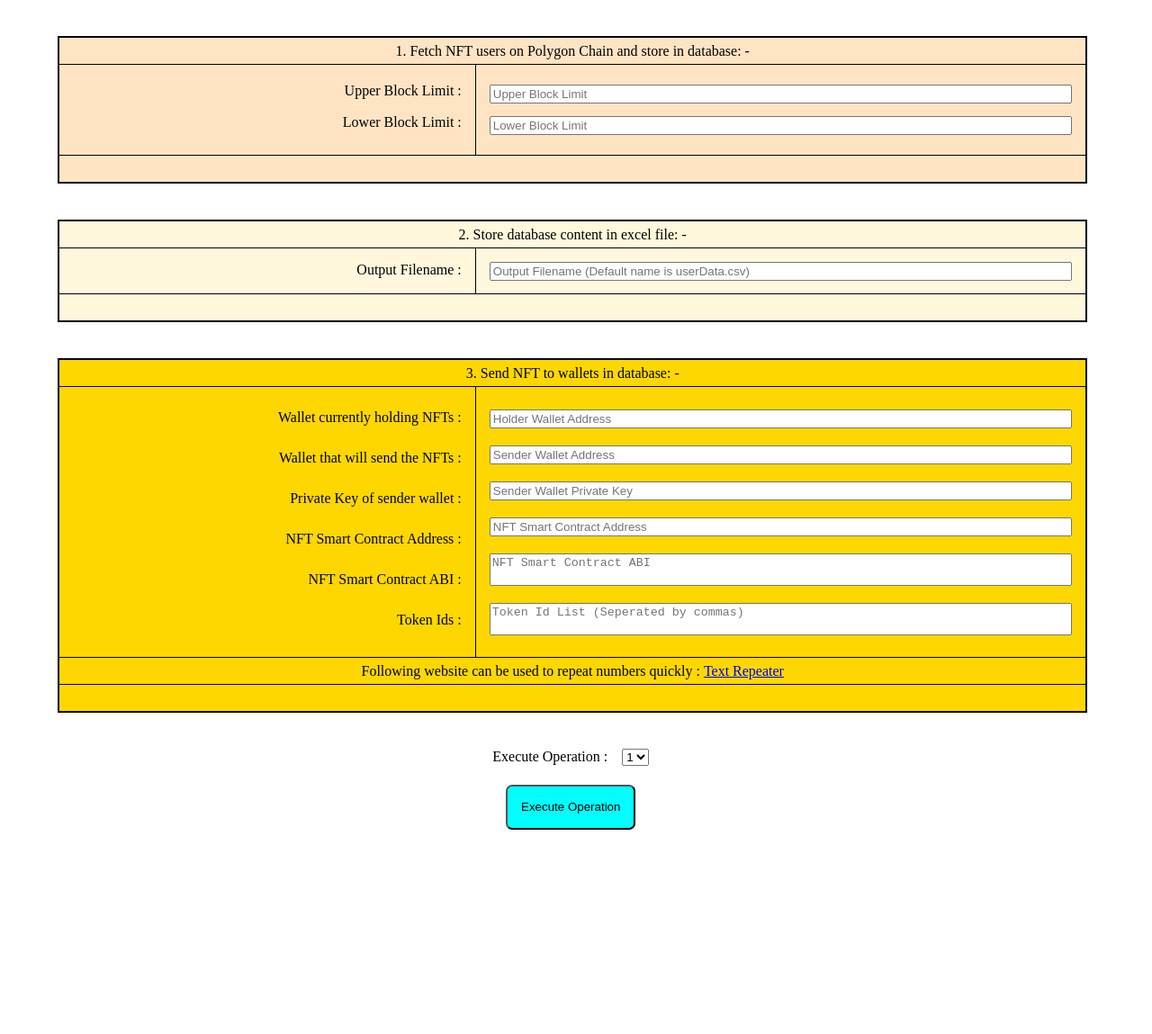
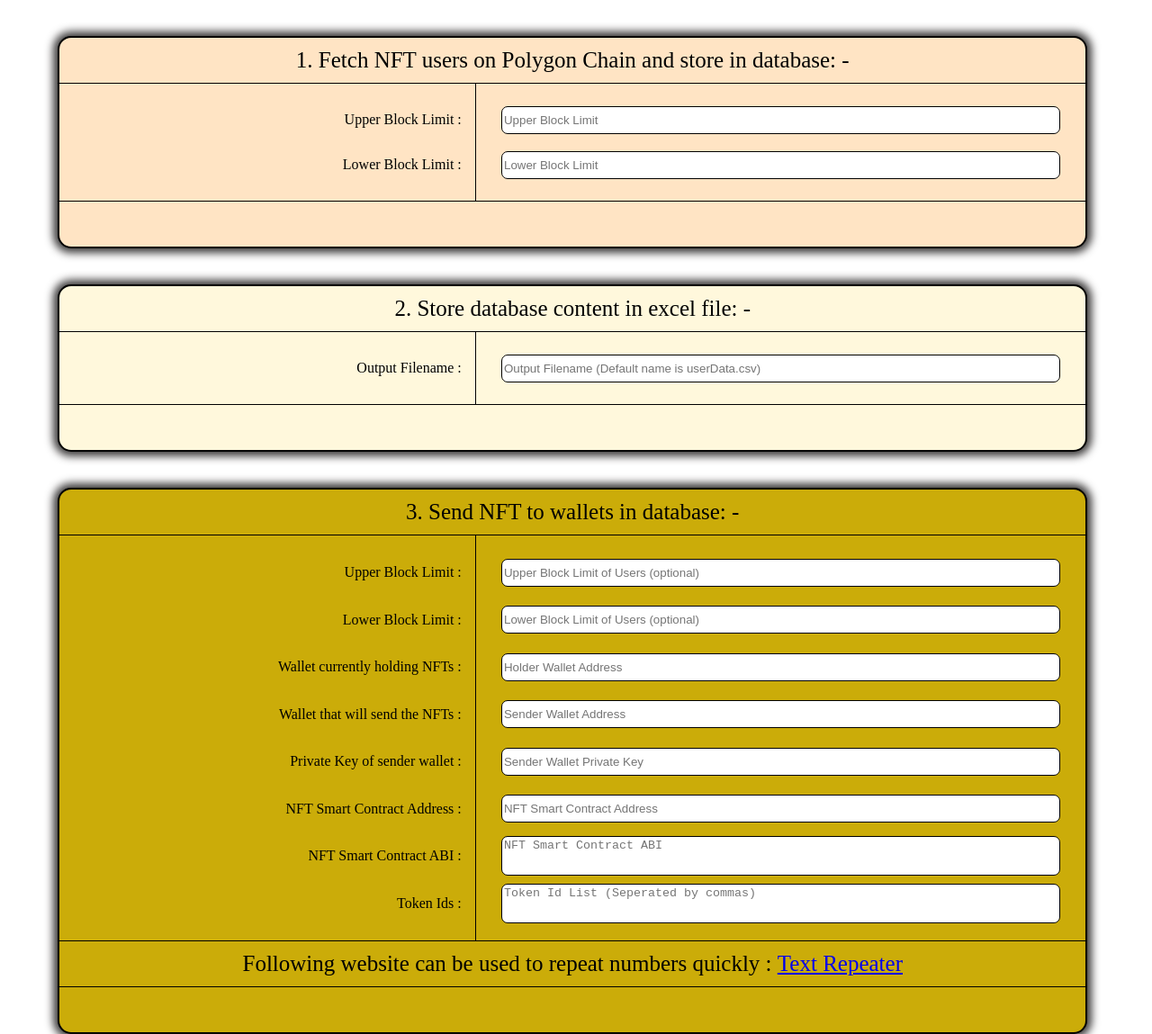
Before and after one commit to HentaiOusama/Polygon-Parser, a website: page public/index.html in a window 1280 px wide. Shown: the top 1149 px of the page at 90% size. Before the commit the page ends 1022 px from the top, so only its background shows below. Drawn offline with nearby package versions, Linux system fonts and the light colour scheme; no server answers.

Commit message:
UI Improvements.

```diff
--- a/public/index.css
+++ b/public/index.css
@@ -22,14 +22,21 @@ html body {
 
 .blockHolder {
     width: 99%;
+    height: fit-content;
+
     display: flex;
     flex-direction: column;
     border: 2px solid black;
     justify-content: space-around;
+
+    border-radius: 15px;
+    box-shadow: #3d3b3b 0 0 10px 5px;
 }
 
 .subBlock {
     width: 100%;
+    height: fit-content;
+
     display: flex;
 }
 
@@ -44,7 +51,9 @@ html body {
 
 .messageHolder {
     width: 100%;
-    height: 30px;
+    height: 50px;
+
+    font-size: 25px;
 
     display: flex;
     justify-content: center;
@@ -52,20 +61,62 @@ html body {
     text-align: center;
 }
 
-.subElementHolder {
+.subElementHolderLeft {
     width: 100%;
-    height: 25px;
+    height: 45px;
 
     display: flex;
     justify-content: flex-end;
+    text-align: right;
+    align-items: center;
+}
+
+.subElementHolderRight {
+    width: 100%;
+    height: 45px;
+
+    display: flex;
+    justify-content: center;
+    text-align: center;
+    align-items: center;
+}
+
+input {
+    width: 95%;
+    height: 60%;
+    border-radius: 7px;
+    border: 1px solid black;
+}
+
+input:active, :focus {
+    outline: none;
+}
+
+textarea {
+    width: 95%;
+    height: 85%;
+
+    border-radius: 7px;
+    border: 1px solid black;
+}
+
+textarea:active, :focus {
+    outline: none;
 }
 
 #executeButton {
     height: 100%;
     background: aqua;
+
+    border: none;
+    outline: none;
     border-radius: 7px;
+    box-shadow: #3d3b3b 0 0 10px 5px;
+
     cursor: pointer;
-    padding: 0 15px;
+    padding: 0 20px;
+
+    font-size: 30px;
 }
 
 #executeButton:disabled {
--- a/public/index.html
+++ b/public/index.html
@@ -11,22 +11,26 @@
 </head>
 <body>
 <div class="container">
-    <div class="blockHolder" style="height: 160px; background: bisque;">
+    <div class="blockHolder" style="background: bisque;">
         <div class="messageHolder" style="border-bottom: 1px solid black;">
             1. Fetch NFT users on Polygon Chain and store in database: -
         </div>
-        <div class="subBlock" style="height: 100px;">
-            <div class="wrapper" style="height: 100px; flex: 4 0 0; border-right: 1px solid black;">
-                <div class="subElementHolder">
+        <div class="subBlock">
+            <div class="wrapper" style="height: 130px; flex: 4 0 0; border-right: 1px solid black;">
+                <div class="subElementHolderLeft">
                     <label for="uBL">Upper Block Limit :</label>
                 </div>
-                <div class="subElementHolder">
+                <div class="subElementHolderLeft">
                     <label for="lBL">Lower Block Limit :</label>
                 </div>
             </div>
-            <div class="wrapper" style="height: 100px; flex: 6 0 0;">
-                <input type="number" id="uBL" placeholder="Upper Block Limit">
-                <input type="number" id="lBL" placeholder="Lower Block Limit">
+            <div class="wrapper" style="height: 130px; flex: 6 0 0;">
+                <div class="subElementHolderRight">
+                    <input type="number" id="uBL" placeholder="Upper Block Limit">
+                </div>
+                <div class="subElementHolderRight">
+                    <input type="number" id="lBL" placeholder="Lower Block Limit">
+                </div>
             </div>
         </div>
         <div class="messageHolder" id="messageHolder1" style="border-top: 1px solid black; color: crimson;"></div>
@@ -34,18 +38,20 @@
 
     <div style="width: 100%; height: 5vh;"></div>
 
-    <div class="blockHolder" style="height: 110px; background: cornsilk;">
+    <div class="blockHolder" style="background: cornsilk;">
         <div class="messageHolder" style="border-bottom: 1px solid black;">
             2. Store database content in excel file: -
         </div>
-        <div class="subBlock" style="height: 50px;">
-            <div class="wrapper" style="height: 50px; flex: 4 0 0; border-right: 1px solid black;">
-                <div class="subElementHolder">
+        <div class="subBlock">
+            <div class="wrapper" style="height: 80px; flex: 4 0 0; border-right: 1px solid black;">
+                <div class="subElementHolderLeft">
                     <label for="oFN">Output Filename :</label>
                 </div>
             </div>
-            <div class="wrapper" style="height: 50px; flex: 6 0 0;">
-                <input type="text" id="oFN" placeholder="Output Filename (Default name is userData.csv)">
+            <div class="wrapper" style="height: 80px; flex: 6 0 0;">
+                <div class="subElementHolderRight">
+                    <input type="text" id="oFN" placeholder="Output Filename (Default name is userData.csv)">
+                </div>
             </div>
         </div>
         <div class="messageHolder" id="messageHolder2" style="border-top: 1px solid black; color: crimson;"></div>
@@ -53,38 +59,63 @@
 
     <div style="width: 100%; height: 5vh;"></div>
 
-    <div class="blockHolder" style="height: 390px; background: gold;">
+    <div class="blockHolder" style="background: #cbac09;">
         <div class="messageHolder" style="border-bottom: 1px solid black;">
             3. Send NFT to wallets in database: -
         </div>
-        <div class="subBlock" style="height: 300px;">
-            <div class="wrapper" style="height: 300px; flex: 4 0 0; border-right: 1px solid black;">
-                <div class="subElementHolder">
+        <div class="subBlock">
+            <div class="wrapper" style="height: 450px; flex: 4 0 0; border-right: 1px solid black;">
+                <div class="subElementHolderLeft">
+                    <label for="sUBL">Upper Block Limit :</label>
+                </div>
+                <div class="subElementHolderLeft">
+                    <label for="sLBL">Lower Block Limit :</label>
+                </div>
+                <div class="subElementHolderLeft">
                     <label for="hWA">Wallet currently holding NFTs :</label>
                 </div>
-                <div class="subElementHolder">
+                <div class="subElementHolderLeft">
                     <label for="sWA">Wallet that will send the NFTs :</label>
                 </div>
-                <div class="subElementHolder">
+                <div class="subElementHolderLeft">
                     <label for="sPK">Private Key of sender wallet :</label>
                 </div>
-                <div class="subElementHolder">
+                <div class="subElementHolderLeft">
                     <label for="nSCA">NFT Smart Contract Address :</label>
                 </div>
-                <div class="subElementHolder">
+                <div class="subElementHolderLeft">
                     <label for="nSC_ABI">NFT Smart Contract ABI :</label>
                 </div>
-                <div class="subElementHolder">
+                <div class="subElementHolderLeft">
                     <label for="tIL">Token Ids :</label>
                 </div>
             </div>
-            <div class="wrapper" style="height: 300px; flex: 6 0 0;">
-                <input type="text" id="hWA" placeholder="Holder Wallet Address">
-                <input type="text" id="sWA" placeholder="Sender Wallet Address">
-                <input type="password" id="sPK" placeholder="Sender Wallet Private Key">
-                <input type="text" id="nSCA" placeholder="NFT Smart Contract Address">
-                <textarea id="nSC_ABI" placeholder="NFT Smart Contract ABI" style="resize: none;"></textarea>
-                <textarea id="tIL" placeholder="Token Id List (Seperated by commas)" style="resize: none;"></textarea>
+            <div class="wrapper" style="height: 450px; flex: 6 0 0;">
+                <div class="subElementHolderRight">
+                    <input type="number" id="sUBL" placeholder="Upper Block Limit of Users (optional)">
+                </div>
+                <div class="subElementHolderRight">
+                    <input type="number" id="sLBL" placeholder="Lower Block Limit of Users (optional)">
+                </div>
+                <div class="subElementHolderRight">
+                    <input type="text" id="hWA" placeholder="Holder Wallet Address" autocomplete="none">
+                </div>
+                <div class="subElementHolderRight">
+                    <input type="text" id="sWA" placeholder="Sender Wallet Address" autocomplete="none">
+                </div>
+                <div class="subElementHolderRight">
+                    <input type="password" id="sPK" placeholder="Sender Wallet Private Key">
+                </div>
+                <div class="subElementHolderRight">
+                    <input type="text" id="nSCA" placeholder="NFT Smart Contract Address" autocomplete="none">
+                </div>
+                <div class="subElementHolderRight">
+                    <textarea id="nSC_ABI" placeholder="NFT Smart Contract ABI" style="resize: none;"></textarea>
+                </div>
+                <div class="subElementHolderRight">
+                    <textarea id="tIL" placeholder="Token Id List (Seperated by commas)"
+                              style="resize: none;"></textarea>
+                </div>
             </div>
         </div>
         <div class="messageHolder" style="border-top: 1px solid black;">
@@ -99,17 +130,17 @@
     <div style="width: 100%; height: 5vh;"></div>
 
     <div class="blockHolder"
-         style="height: 150px; border: none; flex-direction: column; justify-content: space-between;">
-        <div style="text-align: center;">
+         style="height: 200px; border: none; flex-direction: column; justify-content: space-between; box-shadow: none;">
+        <div style="text-align: center; font-size: 35px;">
             <label for="oEC">Execute Operation :&nbsp;&nbsp;&nbsp;</label>
-            <select id="oEC">
+            <select id="oEC" style="width: 75px; height: 40px; font-size: 35px;">
                 <option value="1" selected>1</option>
                 <option value="2">2</option>
                 <option value="3">3</option>
             </select>
         </div>
 
-        <div class="messageHolder" style="height: 50px;">
+        <div class="messageHolder" style="height: 60px;">
             <button type="submit" id="executeButton">
                 Execute Operation
             </button>
```
Also changed, not shown: userData.csv.
